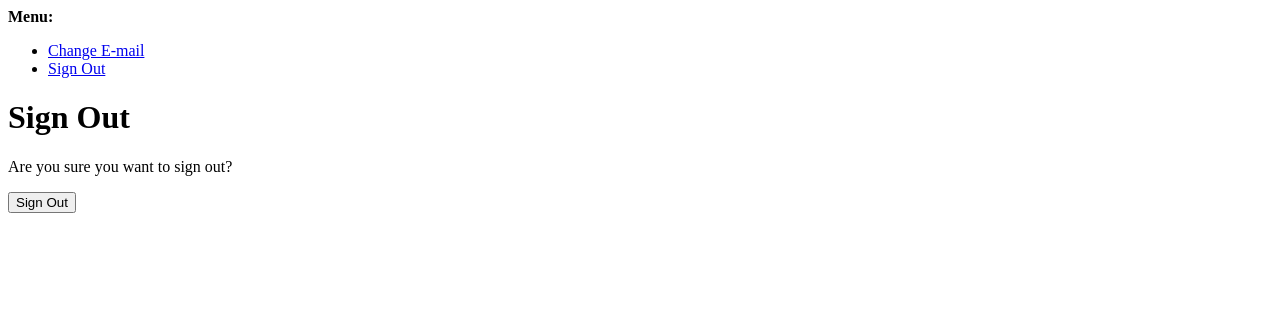
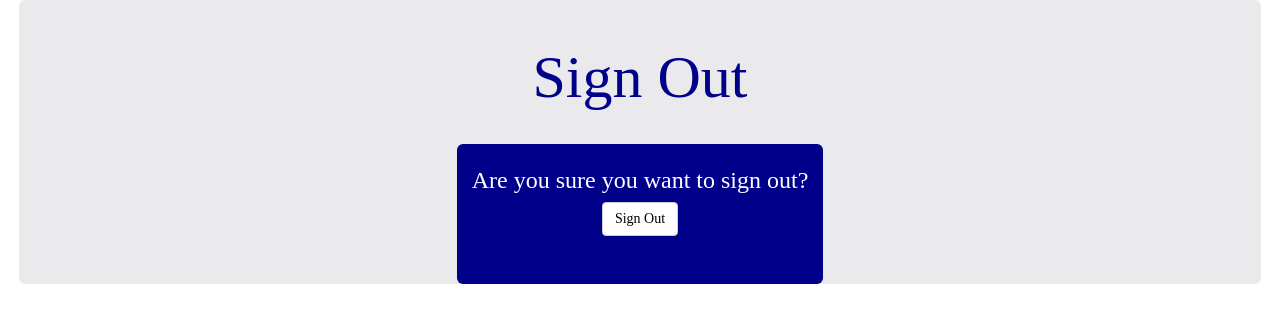
Before and after one commit to slnali/final_year_project, a Django app: page /accounts/logout/ in a window 1280 px wide. Shown: the top 323 px of the page. Run offline with Django 3.2, Linux system fonts and the light colour scheme; the visitor is signed in with stand-in values (Sample User, id 1); some libraries are stand-ins or nearby versions.

Commit message:
Overridden login and logout outlook templates
Overridden login and logout outlook templates

```diff
--- /dev/null
+++ b/bookings/templates/account/logout.html
@@ -0,0 +1,29 @@
+{% load static %}
+
+{% load i18n %}
+
+<head>
+    <meta charset="UTF-8">
+    <title>Sign Out</title>
+    <link rel="stylesheet" href="https://maxcdn.bootstrapcdn.com/bootstrap/3.3.7/css/bootstrap.min.css" integrity="sha384-BVYiiSIFeK1dGmJRAkycuHAHRg32OmUcww7on3RYdg4Va+PmSTsz/K68vbdEjh4u" crossorigin="anonymous">
+    <link rel="stylesheet" href='/static/meeting_scheduler/css/master.css'>
+</head>
+
+
+<div class="group">
+      <code class="default"><h1>{% trans "Sign Out" %}</h1></code>
+    <div class="main-container">
+        <div class="fixer-container">
+            <code>
+                <p>{% trans 'Are you sure you want to sign out?' %}</p>
+                <form method="post" action="{% url 'account_logout' %}">
+                  {% csrf_token %}
+                  {% if redirect_field_value %}
+                  <input type="hidden" name="{{ redirect_field_name }}" value="{{ redirect_field_value }}"/>
+                  {% endif %}
+                  <button type="submit" class="save btn btn-default" style="color:black">Sign Out</button>
+                </form>
+            </code>
+        </div>
+    </div>
+</div>
--- a/meeting_scheduler/settings.py
+++ b/meeting_scheduler/settings.py
@@ -27,11 +27,8 @@ BASE_DIR = os.path.dirname(os.path.dirname(os.path.abspath(__file__)))
 DEBUG = True
 
 AUTHENTICATION_BACKENDS = (
-
-    # Needed to login by username in Django admin, regardless of `allauth`
+    # `allauth` specific authentication
     'django.contrib.auth.backends.ModelBackend',
-
-    # `allauth` specific authentication methods, such as login by e-mail
     'allauth.account.auth_backends.AuthenticationBackend',
 
 )
--- a/static/meeting_scheduler/css/master.css
+++ b/static/meeting_scheduler/css/master.css
@@ -66,6 +66,18 @@ aside,
 footer {
   margin: 0 1.5% 24px 1.5%;
 }
+
+.main-container {
+      float: left;
+      position: relative;
+      left: 50%;
+    }
+.fixer-container {
+  float: left;
+  position: relative;
+  left: -50%;
+}
+
 section {
   float: left;
   width: 63%;
```
Also changed, not shown: bookings/templates/account/login.html (added, +26 -0 lines).
